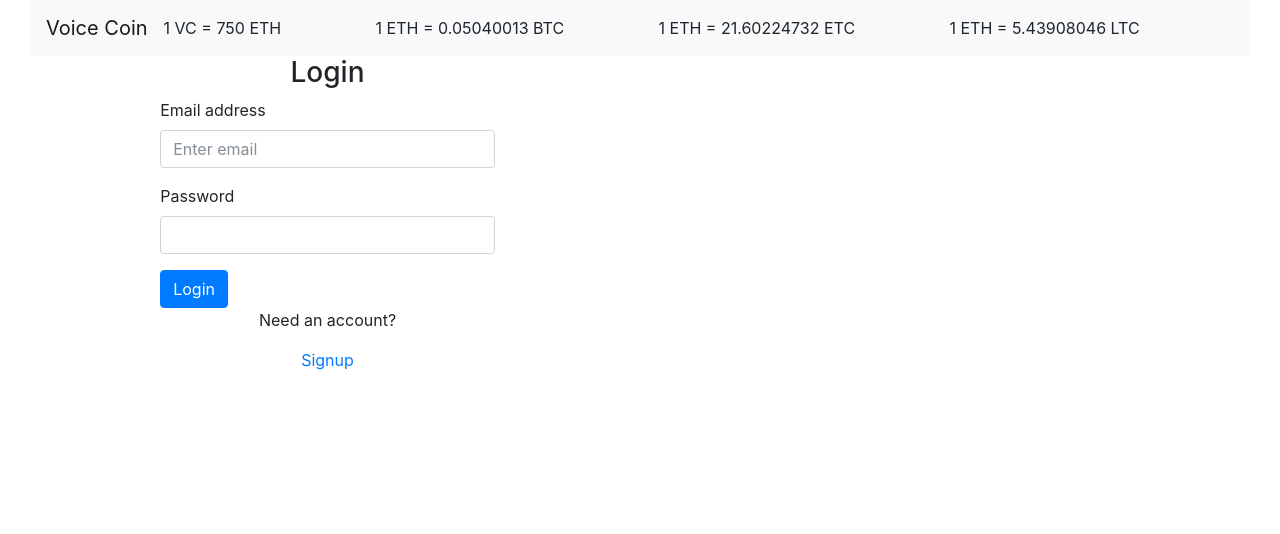
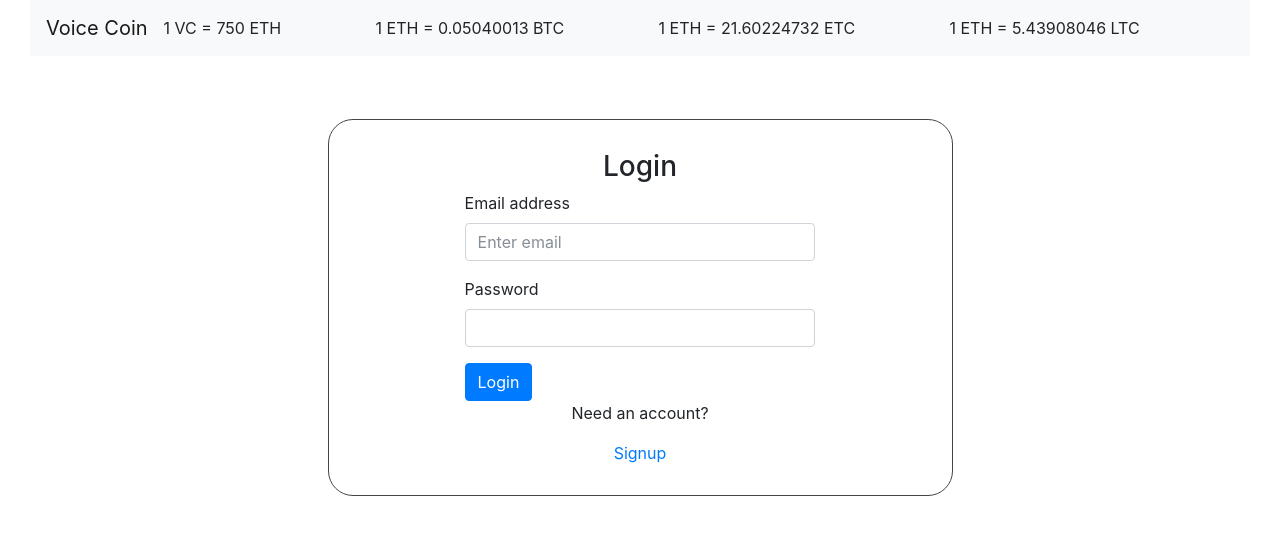
Before and after one commit to voicecoin/Voicecoin-Explorer, a React app: page /login in a window 1280 px wide. Shown: the top 534 px of the page. Built offline with nearby package versions, Linux system fonts and the light colour scheme.

Commit message:
CSS for login and signup pages

```diff
--- a/public/style.css
+++ b/public/style.css
@@ -6,3 +6,10 @@
 .countdown-timer span {
   padding-right: 5px;
 }
+
+.login-control {
+  border: solid 1px #444;
+  border-radius: 25px;
+  margin: 5% 25% 0;
+  padding: 30px 0;
+}
```
